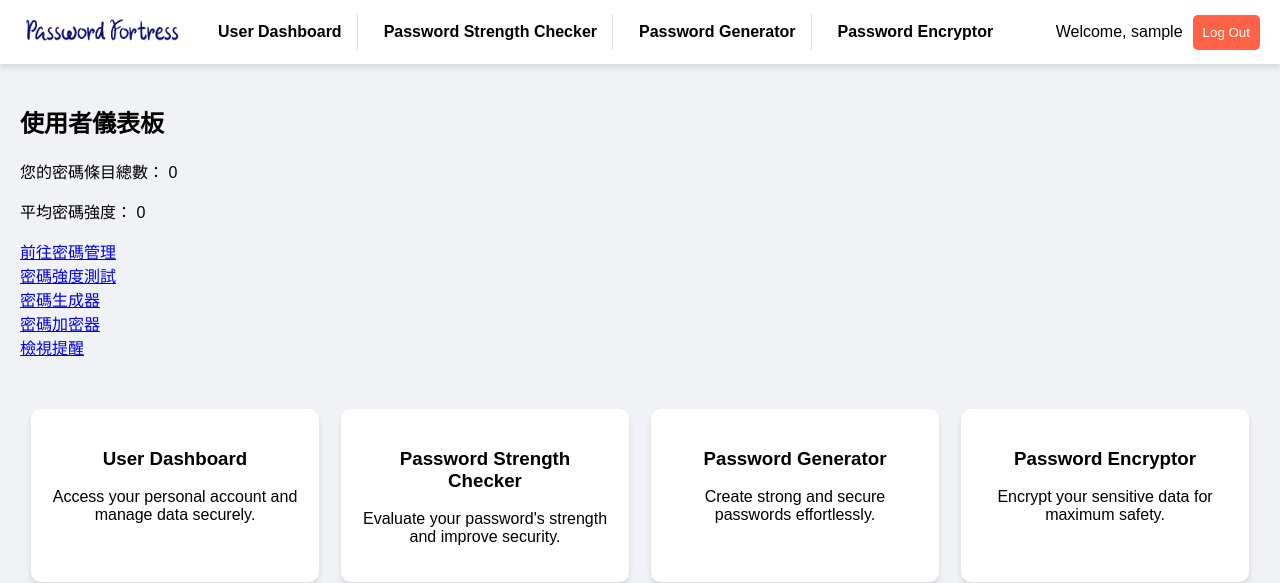
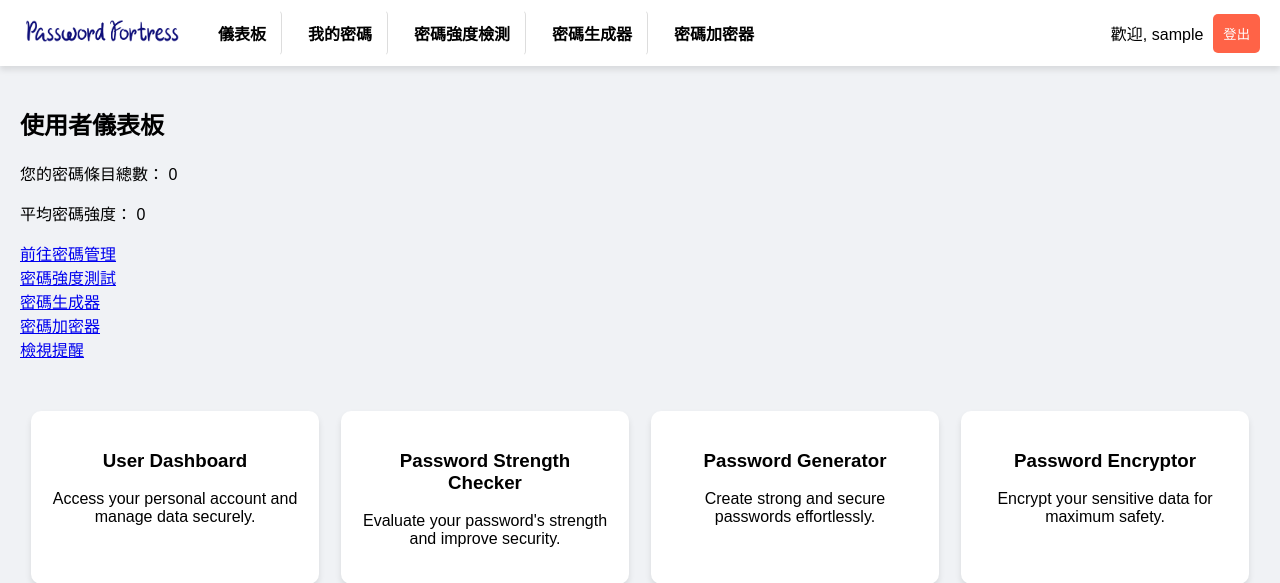
Before and after one commit to alvinlo62/Password-Fortress, a Flask app: page /dashboard/ in a window 1280 px wide. Shown: the top 583 px of the page. Run offline with Flask 3, Linux system fonts and the light colour scheme; the visitor is signed in with stand-in values (Sample User, id 1); data that the repository does not hold is empty.

Commit message:
update menu

```diff
--- a/templates/base.html
+++ b/templates/base.html
@@ -99,7 +99,7 @@
         }
 
         function confirmLogout(event) {
-            if (!confirm("Are you sure you want to log out?")) {
+            if (!confirm("確認要登出?")) {
                 event.preventDefault();
             }
         }
@@ -113,16 +113,17 @@
             <img src="{{ url_for('static', filename='images/logo.png') }}" alt="Logo" onclick="scrollToTop()">
         </div>
         <nav class="nav">
-            <a href="/dashboard">User Dashboard</a>
-            <a href="/password-strength-checker">Password Strength Checker</a>
-            <a href="/password-generator">Password Generator</a>
-            <a href="/password-encryptor">Password Encryptor</a>
+            <a href="/dashboard">儀表板</a>
+            <a href="/password-manager/view">我的密碼</a>
+            <a href="/password-strength-checker">密碼強度檢測</a>
+            <a href="/password-generator">密碼生成器</a>
+            <a href="/password-encryptor">密碼加密器</a>
         </nav>
         <div class="user-info">
-            <span>Welcome, {{ current_user.username }}</span>
+            <span>歡迎, {{ current_user.username }}</span>
             <form action="/logout" method="POST" onsubmit="confirmLogout(event)">
                 <button type="submit" style="background-color: #ff6347; color: white; padding: 10px; border: none; border-radius: 5px; cursor: pointer;">
-                    Log Out
+                    登出
                 </button>
             </form>
         </div>
```
